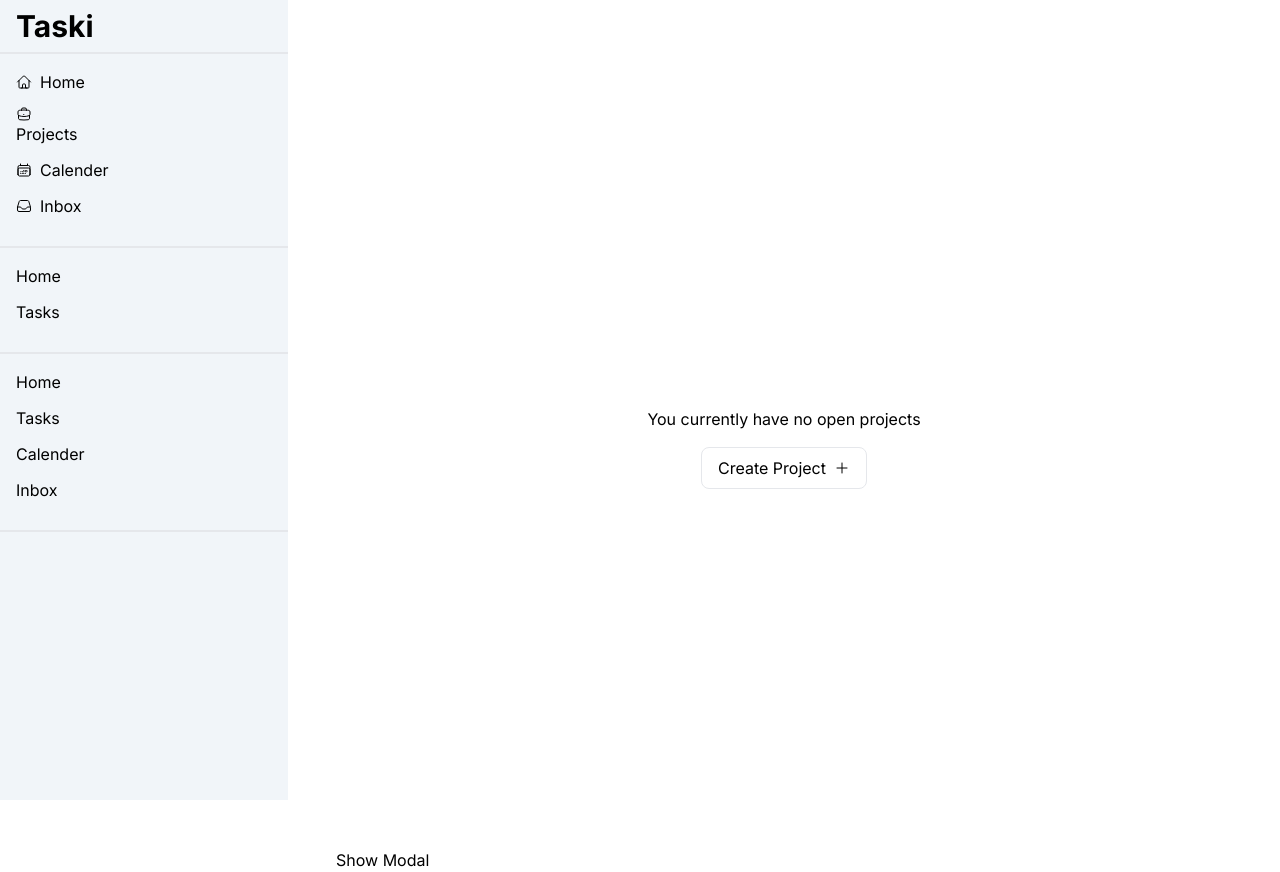
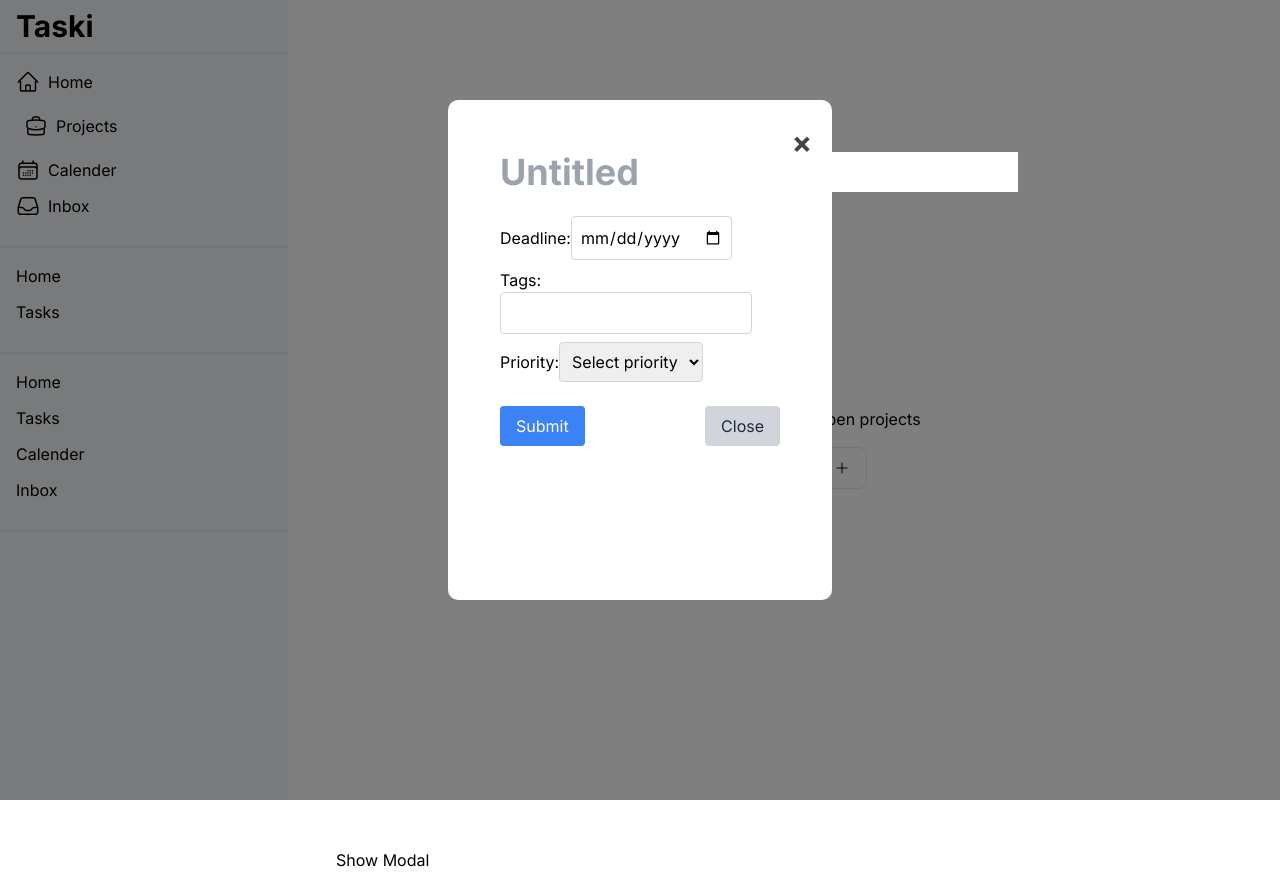
Before and after one commit to erichvorster/tasks-man, a Next.js app: page /Projects in a window 1280 px wide. Both pictures are taken after a click on the button "Create Project". Built offline with nearby package versions, Linux system fonts and the light colour scheme.

Commit message:
made state changes and added modal

```diff
--- a/app/Projects/page.tsx
+++ b/app/Projects/page.tsx
@@ -1,14 +1,23 @@
 "use client";
 
-import React, { useState } from "react";
+import React, { useState, useContext } from "react";
 import NoProjects from "@/components/NoProjects";
 import Projects from "@/components/Projects";
 import { Modal } from "@/components/Modal";
 import { Overlay } from "@/components/Overlay";
+import ProjectForm from "@/components/ProjectForm";
+import ProjectContext from "@/context/ProjectContext";
 
 const page = () => {
   const [hasProjects, setHasProjects] = useState(false);
   const [show, setShow] = useState<boolean>(false);
+  // const [projects, setProjects] = useState([]);
+  const [activeProject, setActiveProject] = useState({});
+
+  const { projects, setProjects } = useContext(ProjectContext);
+
+
+
   const showModal = () => {
     setShow(true);
   };
@@ -18,14 +27,14 @@ const page = () => {
 
   return (
     <div>
-      {hasProjects ? (
-        <Projects hasProjects={hasProjects} />
+      {projects.length != 0 ? (
+        <Projects hasProjects={hasProjects} activeProject={activeProject} />
       ) : (
-        <NoProjects hasProjects={hasProjects} />
+        <NoProjects hasProjects={hasProjects} showModal={showModal} />
       )}
       {show && (
-        <Overlay hideOverlay={hideModal}>
-          <Modal content="LearnBestCoding Modal" />
+        <Overlay >
+          <Modal hideOverlay={hideModal} setProjects={setProjects} setActiveProject={setActiveProject}/>
         </Overlay>
       )}
       <button onClick={showModal}>Show Modal</button>
--- a/app/globals.css
+++ b/app/globals.css
@@ -19,8 +19,10 @@
     background-color: #ffffff;
     margin: auto;
     padding: 20px;
-    border: 1px solid rgb(96, 82, 82);
-    width: 80%;
+    width: 30%;
+    margin-top: 100px;
+    min-height: 500px;
+    border-radius: 10px;
   }
   .close {
     color: #444141;
--- a/app/layout.tsx
+++ b/app/layout.tsx
@@ -1,7 +1,11 @@
+"use client";
+
 import "./globals.css";
 import { Inter } from "next/font/google";
 import MainNav from "../components/MainNav";
 import Dashboard from "@/components/Dashboard";
+import ProjectContext from "@/context/ProjectContext";
+import { useState } from "react";
 
 const inter = Inter({ subsets: ["latin"] });
 
@@ -10,11 +14,24 @@ export default function RootLayout({
 }: {
   children: React.ReactNode;
 }) {
+
+
+
+
+
+  const [projects, setProjects] = useState([]);
+
+
+
+  console.log("projects", projects);
+
   return (
     <html lang="en">
       <body className={inter.className}>
-        <MainNav />
-        <Dashboard>{children}</Dashboard>
+        <ProjectContext.Provider value={{ projects, setProjects}}>
+          <MainNav projects={projects} setProjects={setProjects} />
+          <Dashboard>{children}</Dashboard>
+        </ProjectContext.Provider>
         <div id="overlay"></div>
         <div id="root"></div>
       </body>
--- a/components/MainNav.tsx
+++ b/components/MainNav.tsx
@@ -4,10 +4,27 @@ import {
   BriefcaseIcon,
   CalendarDaysIcon,
   InboxIcon,
+  ArrowLongRightIcon,
+  CubeIcon,
+  PlusIcon
 } from "@heroicons/react/24/outline";
 import Link from "next/link";
+import { Modal } from "@/components/Modal";
+import { Overlay } from "@/components/Overlay";
 
-const MainNav = () => {
+const MainNav = ({projects, setProjects}) => {
+  const [showProjects, setShowProjects] = React.useState(false);
+
+  const [show, setShow] = React.useState<boolean>(false);
+
+  const showModal = () => {
+    setShow(true);
+  };
+  const hideModal = () => {
+    setShow(false);
+  };
+
+
   return (
     <div className="bg-slate-100 w-72  absolute top-0 bottom-0 left-0">
       <div className=" flex flex-col justify-between h-44">
@@ -16,19 +33,33 @@ const MainNav = () => {
         </div>
         <ul className="flex flex-col h-52 py-4 pl-4 border-b-2 ">
           <li className="cursor-pointer mb-3 flex items-center">
-            <HomeIcon className="w-4 h-4 mr-2" />
+            <HomeIcon className="w-6 h-6 mr-2" />
             Home
           </li>
           <li className="cursor-pointer mb-3 flex items-center">
-            <Link href="/Projects"><BriefcaseIcon className="w-4 h-4 mr-2" />
-            Projects</Link>
+            <Link href="/Projects" className="flex items-center p-2 hover:bg-slate-400/25 rounded-md w-11/12 group">
+              <BriefcaseIcon className="w-6 h-6 mr-2" />
+              Projects
+              <PlusIcon onClick={showModal} className="h-6 w-6 ml-auto text-transparent group-hover:text-black hover:bg-white rounded-md p-1"/>
+            </Link>
           </li>
+          {projects.length !== 0 && <div className="ml-8">
+               {projects.map((project) => (
+                 <li className="cursor-pointer mb-3 flex items-center">
+                   <Link href={`/Projects/${project.id}`} className="flex items-center hover:bg-slate-400/25 p-2 rounded-md w-11/12">
+                      <ArrowLongRightIcon className="w-5 h-5 mr-2 " />
+                      {project.name}
+                    </Link>
+                  </li>
+                ))}
+            </div>}
           <li className="cursor-pointer mb-3 flex items-center">
-            <CalendarDaysIcon className="w-4 h-4 mr-2" />
+            <CalendarDaysIcon className="w-6 h-6 mr-2" />
             Calender
           </li>
+
           <li className="cursor-pointer mb-3 flex items-center">
-            <InboxIcon className="w-4 h-4 mr-2" />
+            <InboxIcon className="w-6 h-6 mr-2" />
             Inbox
           </li>
         </ul>
@@ -43,6 +74,11 @@ const MainNav = () => {
           <li className="cursor-pointer mb-3">Inbox</li>
         </ul>
       </div>
+      {show && (
+        <Overlay >
+          <Modal hideOverlay={hideModal} setProjects={setProjects}/>
+        </Overlay>
+      )}
     </div>
   );
 };
--- a/components/Modal.tsx
+++ b/components/Modal.tsx
@@ -1,11 +1,22 @@
+import ProjectForm from "./ProjectForm";
+
 interface ModalProps {
-  content: string;
+  children?: React.ReactNode;
+  hideOverlay: () => void;
+  setProjects?: React.Dispatch<React.SetStateAction<never[]>>;
+  setActiveProject?: React.Dispatch<React.SetStateAction<{}>>;
 }
-export const Modal = (props: ModalProps) => {
+
+
+export const Modal = ({ children, hideOverlay, setProjects, setActiveProject}: ModalProps) => {
   return (
     <div className={"modalContent"}>
-      <span className={"close"}>×</span>
-      <p>{props.content}</p>
+      <span onClick={hideOverlay} className={"close"}>
+        ×
+      </span>
+      <div className="p-8">
+        <ProjectForm setProjects={setProjects} setActiveProject={setActiveProject} hideOverlay={hideOverlay} />
+      </div>
     </div>
   );
 };
--- a/components/NoProjects.tsx
+++ b/components/NoProjects.tsx
@@ -5,14 +5,15 @@ import React from "react";
 
 type NoProjectProps = {
   hasProjects: boolean;
+  showModal: React.Dispatch<React.SetStateAction<boolean>>;
 };
 
-const NoProjects = ({hasProjects}: NoProjectProps) => {
+const NoProjects = ({hasProjects, showModal}: NoProjectProps) => {
   return (
     <div className="h-screen flex justify-center items-center">
       <div className="mx-auto">
         <p>You currently have no open projects</p>
-        <button className="flex items-center py-2 px-4 border rounded-lg mt-4 mx-auto">Create Project<PlusIcon className="h-4 w-4 ml-2"/></button>
+        <button onClick={showModal} className="flex items-center py-2 px-4 border rounded-lg mt-4 mx-auto">Create Project<PlusIcon className="h-4 w-4 ml-2"/></button>
       </div>
     </div>
   );
--- a/components/Overlay.tsx
+++ b/components/Overlay.tsx
@@ -3,12 +3,14 @@ import ReactDOM from "react-dom";
 
 interface OverlayProps {
   children: ReactNode;
-  hideOverlay: () => void;
+
 }
 export const Overlay = (props: OverlayProps) => {
   return ReactDOM.createPortal(
-    <div className={"overlay"} onClick={props.hideOverlay}>
+    <div className={"overlay"} >
+      <div>
       {props.children}
+      </div>
     </div>,
     document.getElementById("overlay")!
   );
--- /dev/null
+++ b/components/ProjectForm.tsx
@@ -0,0 +1,118 @@
+import React, { useState } from "react";
+
+type ProjectFormProps = {
+  setProjects?: React.Dispatch<React.SetStateAction<never[]>>;
+  setActiveProject?: React.Dispatch<React.SetStateAction<{}>>;
+  hideOverlay: () => void;
+};
+
+const ProjectForm = ({
+  setProjects,
+  setActiveProject,
+  hideOverlay,
+}: ProjectFormProps) => {
+  const [project, setProject] = useState({
+    name: "",
+    deadline: "",
+    tags: "",
+    priority: "",
+    todos: [],
+  });
+
+  const handleChange = (e) => {
+    const { name, value } = e.target;
+    setProject((prevState) => ({
+      ...prevState,
+      [name]: value,
+    }));
+  };
+
+  const handleDateChange = (e) => {
+    const { name, value } = e.target;
+    setProject((prevState) => ({
+      ...prevState,
+      [name]: new Date(value).toLocaleDateString(),
+    }));
+  };
+
+  const handleSubmit = (e) => {
+    e.preventDefault();
+    // Perform any additional actions with the form data here
+    setProjects((prevState) => [...prevState, project]);
+
+    if (setActiveProject) {
+      setActiveProject(project);
+    }
+    hideOverlay();
+  };
+
+  return (
+    <form onSubmit={handleSubmit}>
+      <div className="mb-6">
+        <label>
+          <input
+            type="text"
+            name="name"
+            value={project.name}
+            placeholder="Untitled"
+            className="text-4xl font-bold"
+            onChange={handleChange}
+          />
+        </label>
+      </div>
+      <div className="mt-4">
+        <label>
+          Deadline:
+          <input
+            type="date"
+            name="deadline"
+            value={project.deadline}
+            onChange={handleDateChange}
+            className="p-2 border border-gray-300 rounded"
+          />
+        </label>
+      </div>
+      <div className="mt-2">
+        <label>
+          Tags:
+          <input
+            type="text"
+            name="tags"
+            value={project.tags}
+            onChange={handleChange}
+            className="p-2 border border-gray-300 rounded"
+          />
+        </label>
+      </div>
+      <div className="mt-2">
+        <label>
+          Priority:
+          <select
+            name="priority"
+            value={project.priority}
+            onChange={handleChange}
+            className="p-2 border border-gray-300 rounded"
+          >
+            <option value="">Select priority</option>
+            <option value="low">Low</option>
+            <option value="medium">Medium</option>
+            <option value="high">High</option>
+          </select>
+        </label>
+      </div>
+      <div className="mt-6 flex justify-between">
+        <button
+          type="submit"
+          className="px-4 py-2 bg-blue-500 text-white rounded hover:bg-blue-600"
+        >
+          Submit
+        </button>
+        <button className="px-4 py-2 bg-gray-300 text-gray-800 rounded hover:bg-gray-400">
+          Close
+        </button>
+      </div>
+    </form>
+  );
+};
+
+export default ProjectForm;
--- a/components/Projects.tsx
+++ b/components/Projects.tsx
@@ -7,17 +7,18 @@ import Todos from "./Todos";
 
 type ProjectProps = {
   hasProjects: boolean;
+  activeProject: {};
 };
 
-const Projects = ({hasProjects}:ProjectProps) => {
+const Projects = ({hasProjects, activeProject}:ProjectProps) => {
   return (
     <div>
       <div>
-        <h1 className="text-4xl font-bold">Project title</h1>
+        <h1 className="text-4xl font-bold">{activeProject.name}</h1>
         <div className="mt-6">
-          <p className="mb-4">Priority: High</p>
-          <p className="mb-4">Deadline: 7 June 2023</p>
-          <p>Tags</p>
+          <p className="mb-4">Priority: {activeProject.priority}</p>
+          <p className="mb-4">Deadline:{activeProject.deadline}</p>
+          <p>{activeProject.tags}</p>
         </div>
       </div>
       <div>
--- /dev/null
+++ b/context/ProjectContext.ts
@@ -0,0 +1,5 @@
+import { createContext } from "react";
+
+const ProjectContext = createContext({});
+
+export default ProjectContext;
--- a/package.json
+++ b/package.json
@@ -19,6 +19,7 @@
     "postcss": "8.4.23",
     "prop-types": "^15.8.1",
     "react": "18.2.0",
+    "react-datepicker": "^4.11.0",
     "react-dom": "18.2.0",
     "react-modal": "^3.16.1",
     "tailwindcss": "3.3.2",
```
Also changed, not shown: 1 other file (tests, documents, lock files or other folders).
